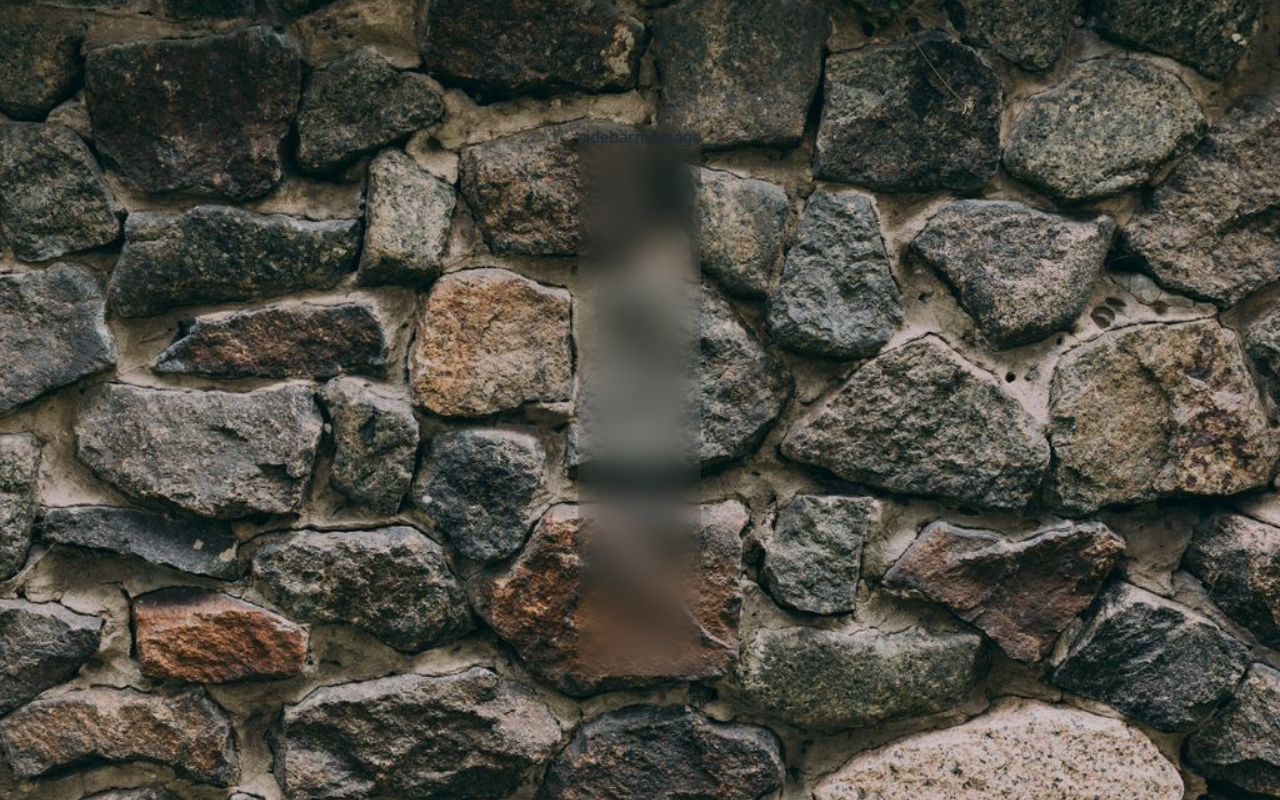
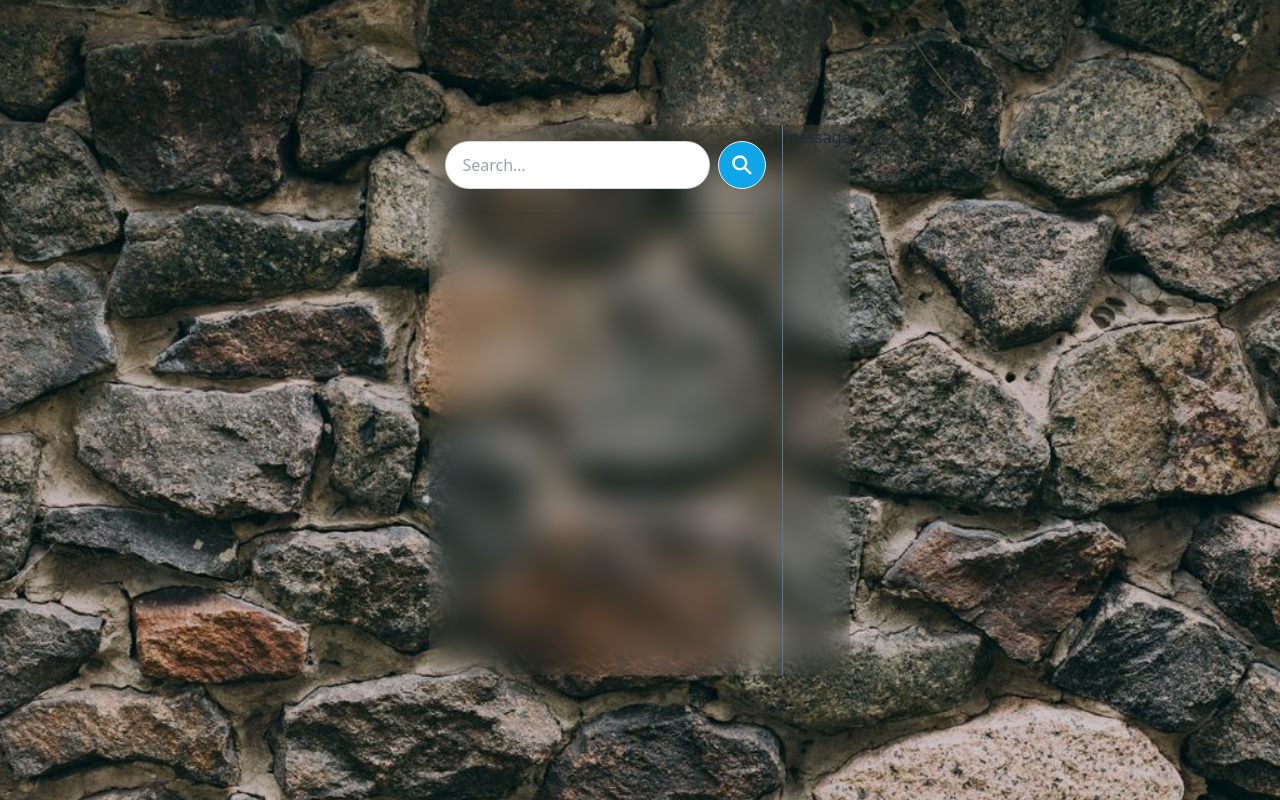
Before and after one commit to bips555/Chat-App, a React (Vite) app in the folder client/: page / in a window 1280 px wide. Built offline with nearby package versions, Linux system fonts and the light colour scheme.

Commit message:
searchInput made

```diff
--- a/client/package.json
+++ b/client/package.json
@@ -12,6 +12,7 @@
   "dependencies": {
     "react": "^18.2.0",
     "react-dom": "^18.2.0",
+    "react-icons": "^5.2.1",
     "react-router-dom": "^6.23.1"
   },
   "devDependencies": {
--- a/client/src/components/sidebar/SearchInput.jsx
+++ b/client/src/components/sidebar/SearchInput.jsx
@@ -1,9 +1,13 @@
+import { IoSearchSharp } from "react-icons/io5";
+
 const SearchInput = () => {
-  return (
-    <div>
-
-    </div>
-  )
-}
-
-export default SearchInput
+	return (
+		<form className='flex items-center gap-2'>
+			<input type='text' placeholder='Search…' className='input input-bordered rounded-full' />
+			<button type='submit' className='btn btn-circle bg-sky-500 text-white'>
+				<IoSearchSharp className='w-6 h-6 outline-none' />
+			</button>
+		</form>
+	);
+};
+export default SearchInput;
--- a/client/src/components/sidebar/Sidebar.jsx
+++ b/client/src/components/sidebar/Sidebar.jsx
@@ -1,5 +1,15 @@
+import Conversations from "./Conversations.jsx";
+import LogoutButton from "./LogoutButton.jsx";
+import SearchInput from "./SearchInput.jsx";
+
 const Sidebar = () => {
-  return <div>sidebar</div>;
+  return <div className="border-r border-slate-500 p-4 flex flex-col">
+    <SearchInput/>
+    <div className="divider px-3">
+      <Conversations/>
+      <LogoutButton/>
+    </div>
+  </div>;
 };
 
 export default Sidebar;
```
Also changed, not shown: 1 other file (tests, documents, lock files or other folders).
